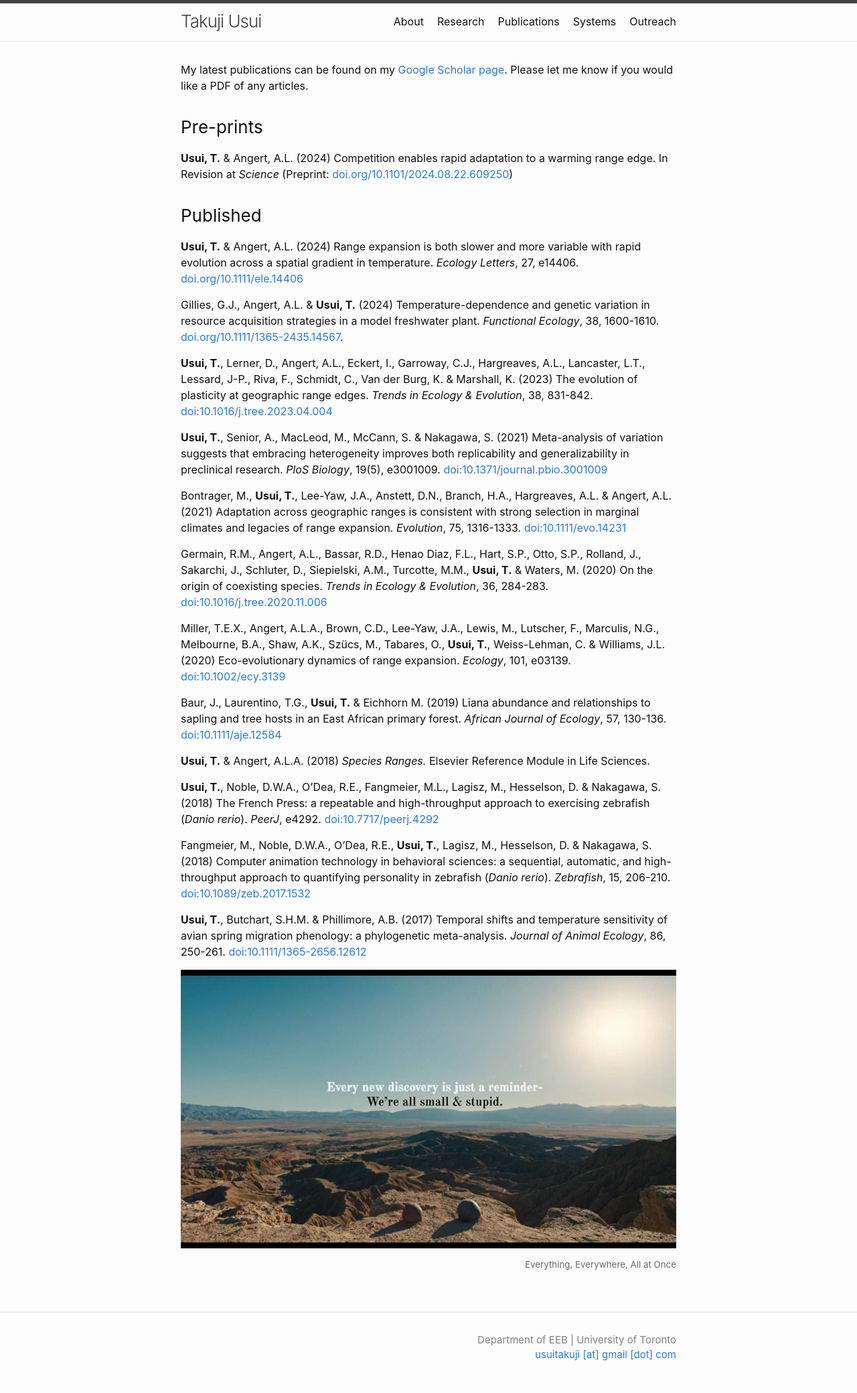
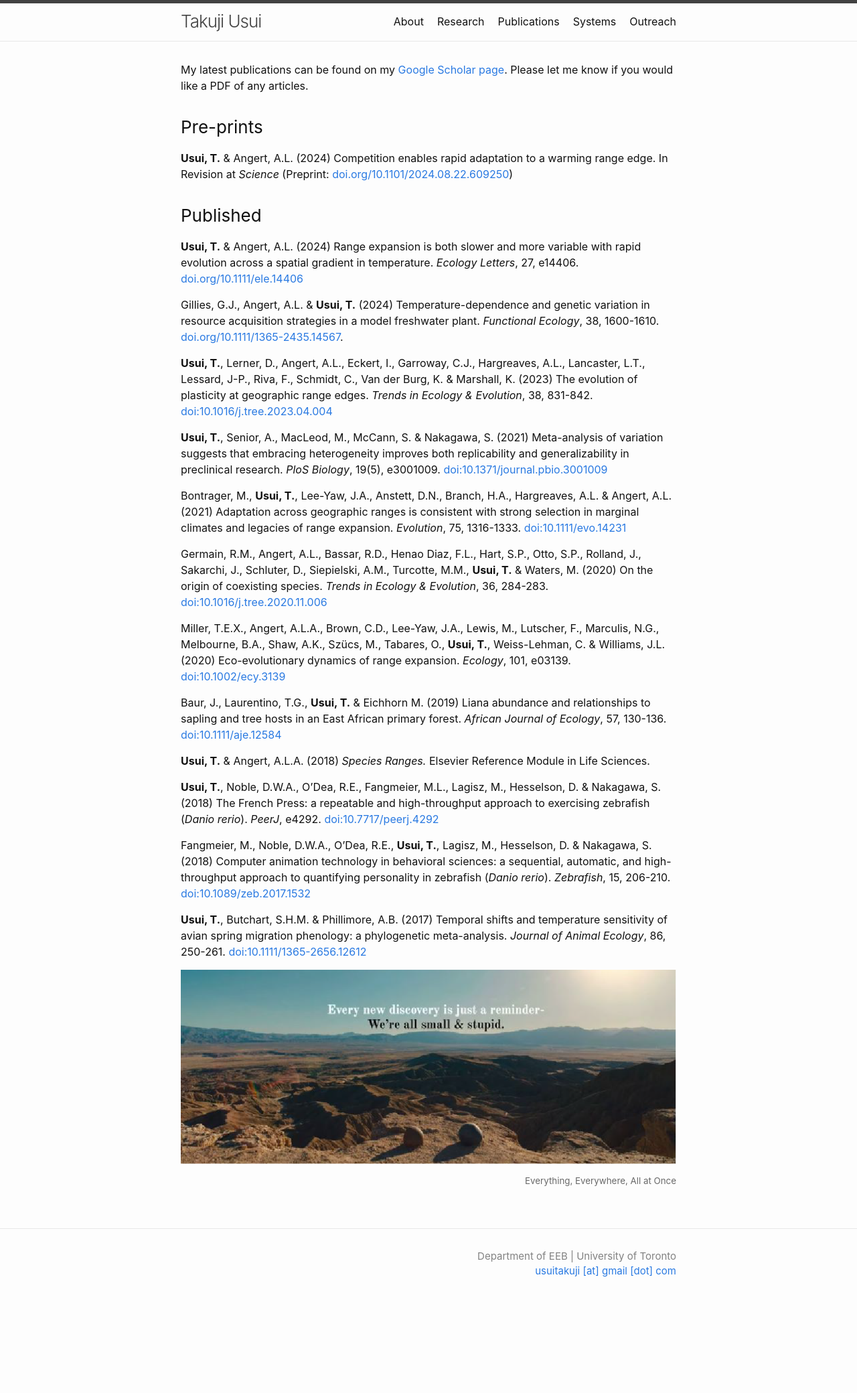
Before and after one commit to takujiusui/takujiusui.github.io, a Jekyll site: the page built from pubs.md, in a window 1280 px wide. Shown: the whole page at 67% size. Built offline with Jekyll 4.4.1, drawn with Linux system fonts in a browser that asks for light colours; after the commit the page ends 1955 px from its top, so only the background shows below that.

Commit message:
update pubs page

```diff
--- a/pubs.md
+++ b/pubs.md
@@ -35,5 +35,5 @@ Fangmeier, M., Noble, D.W.A., O’Dea, R.E., **Usui, T.**, Lagisz, M., Hesselson
 
 **Usui, T.**, Butchart, S.H.M. & Phillimore, A.B. (2017) Temporal shifts and temperature sensitivity of avian spring migration phenology: a phylogenetic meta-analysis. *Journal of Animal Ecology*, 86, 250-261. [doi:10.1111/1365-2656.12612](https://besjournals.onlinelibrary.wiley.com/doi/full/10.1111/1365-2656.12612)
 
-![rockscene](images/rock-phase1.jpg)
+![rockscene](images/rock-phase1.png)
 <div style="text-align: right"><p style="font-size:10pt;color:DimGrey">Everything, Everywhere, All at Once</p></div>
```
Also changed, not shown: images/rock-phase1.png (added).
